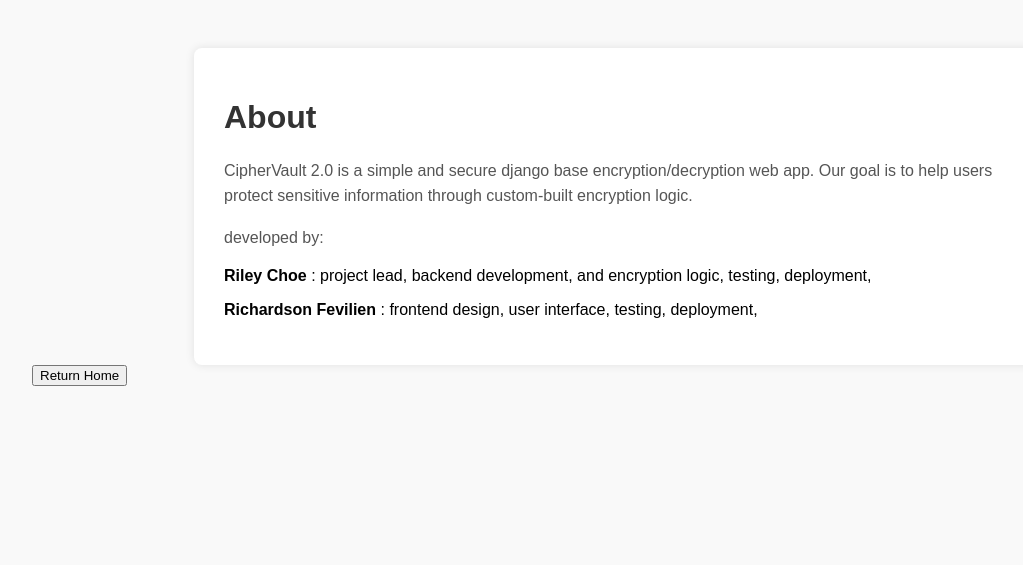
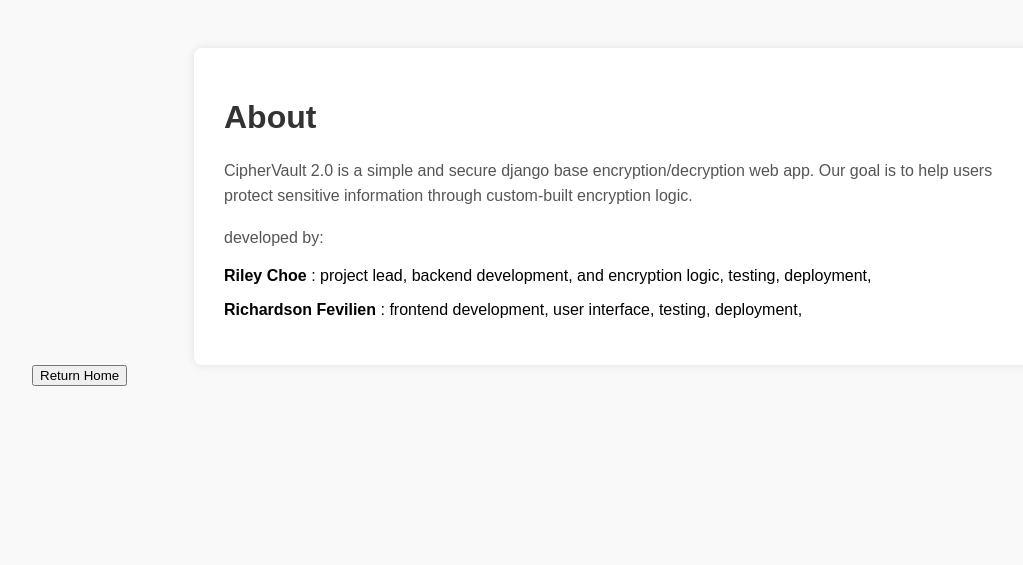
Before and after one commit to IvyRiley/SDEV_220_Final_Project_Group3, a Django app: page /about/ in a window 1280 px wide. Shown: the top 565 px of the page, without its empty margins (16-1039 px from the left). Run offline with Django 4.2, Linux system fonts and the light colour scheme.

Commit message:
Initial project upload

```diff
--- a/cipherapp/templates/cipherapp/about.html
+++ b/cipherapp/templates/cipherapp/about.html
@@ -40,7 +40,7 @@
         <p>
             developed by:
             <p></p><strong>Riley Choe</strong> : project lead, backend development, and encryption logic, testing, deployment,
-            <p></p><strong>Richardson Fevilien</strong> : frontend design, user interface, testing, deployment,
+            <p></p><strong>Richardson Fevilien</strong> : frontend development, user interface, testing, deployment,
         </p>
         </p>
     </div>
```
